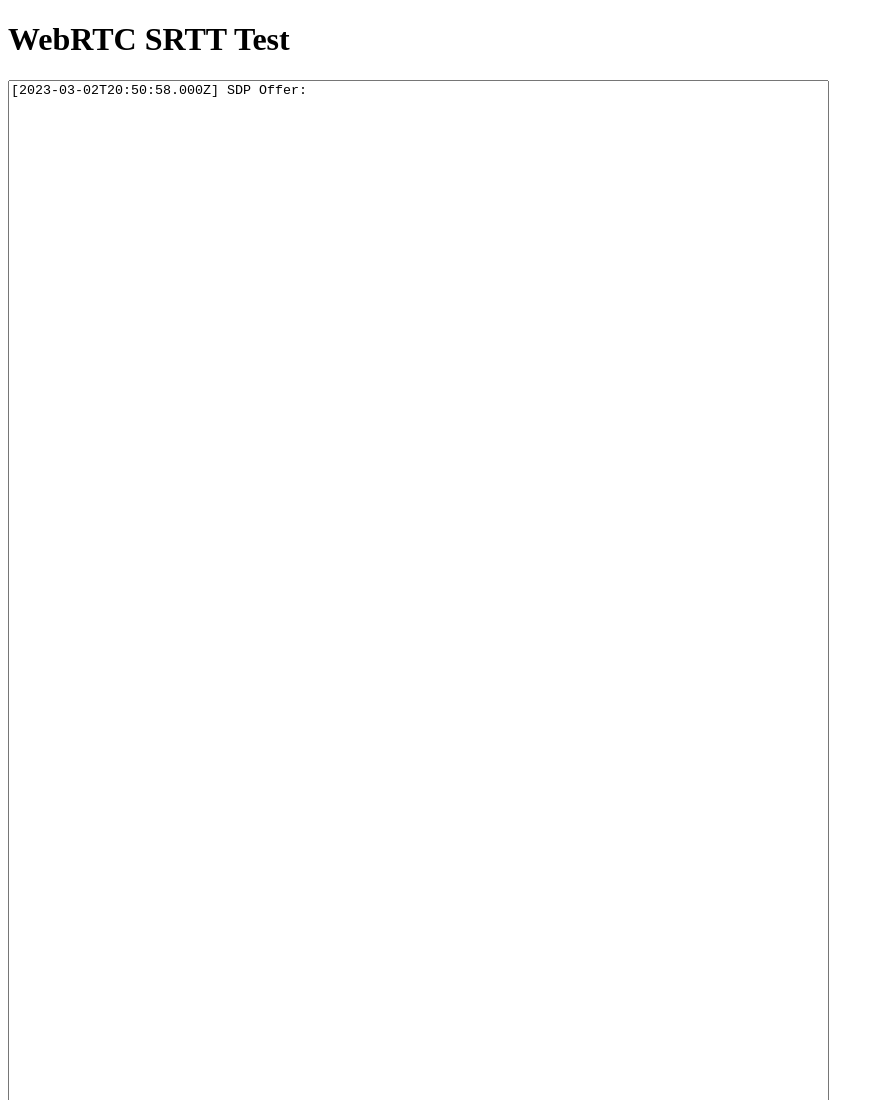
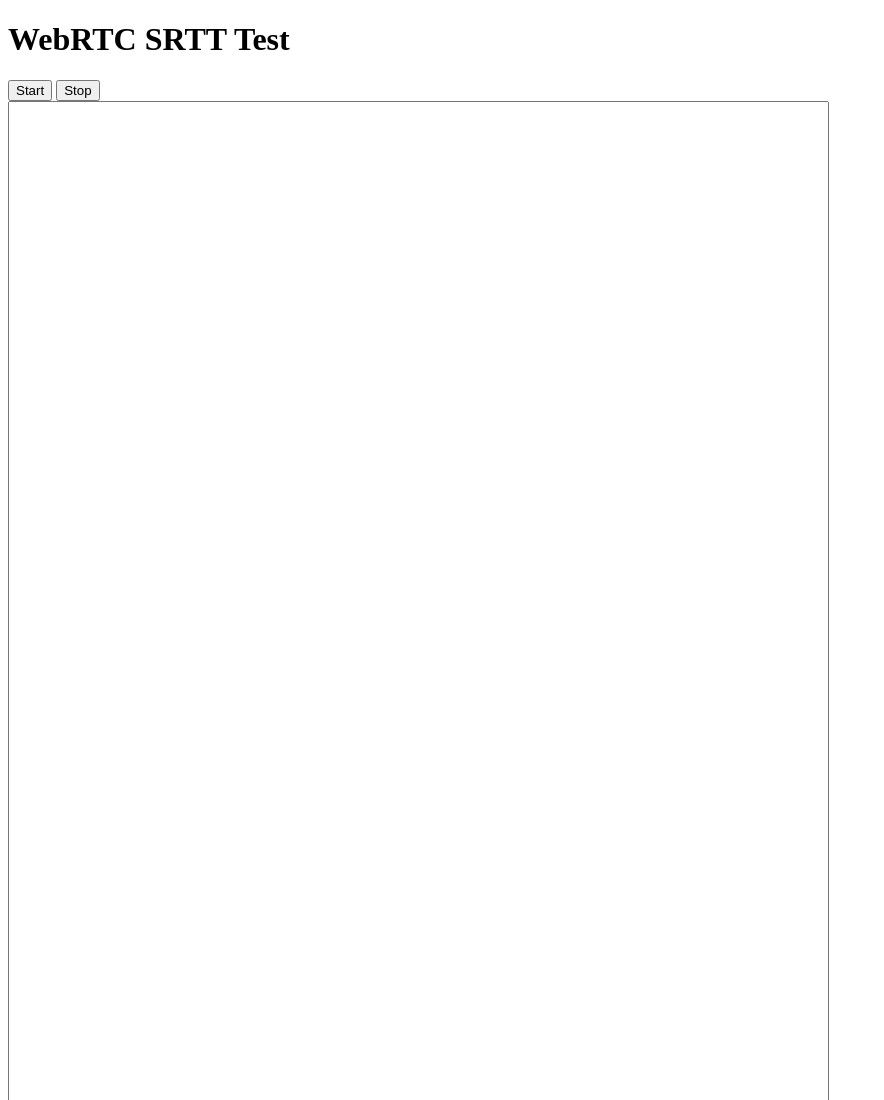
Before and after one commit to masterjk/webrtc-rtt, a plain HTML site: page web/index.html in a window 1280 px wide. Shown: the top 1100 px of the page, without its empty margins (0-884 px from the left). Drawn offline with Linux system fonts and the light colour scheme.

Commit message:
add buttons

```diff
--- a/web/index.html
+++ b/web/index.html
@@ -12,6 +12,8 @@
         var lastReceived = 0;
 
         var sdpOffer;
+
+        function start() {
 
             window.peerConnection = peerConnection = new RTCPeerConnection({ iceServers: [{
             urls: ['stun:stun.l.google.com:19302', 'stun:stun.stunprotocol.org:3478']}]});
@@ -76,12 +78,21 @@
                 debug && log("Data channel closed")
             };
 
+        }
+
+        function stop() {
+            window.peerConnection.close()
+        }
+
 
     </script>
 </head>
 
 <body>
 <h1>WebRTC SRTT Test</h1>
+<button onclick="start()">Start</button>
+<button onclick="stop()">Stop</button>
+<br/>
 <textarea id="logs" rows="200" cols="100"></textarea>
 </body>
 </html>
```
Lines whose indentation alone changed are shown as unchanged.
